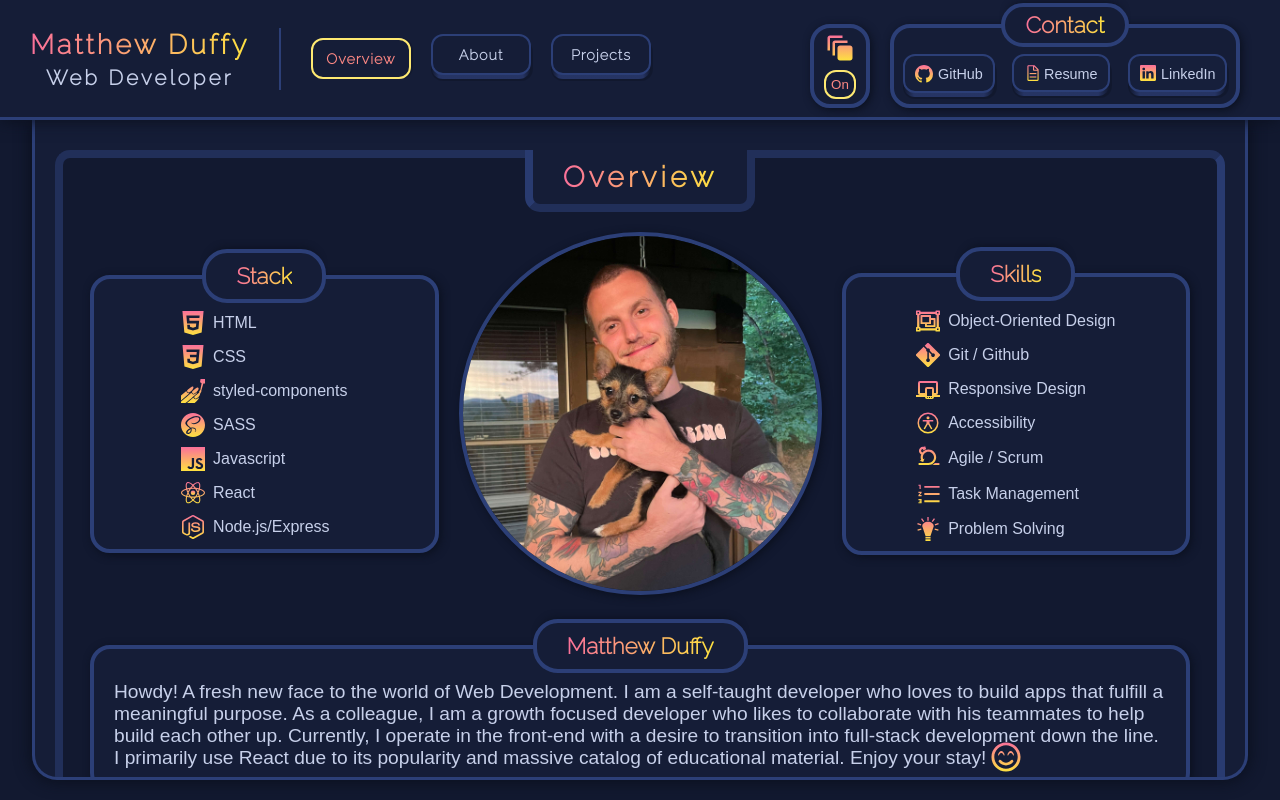
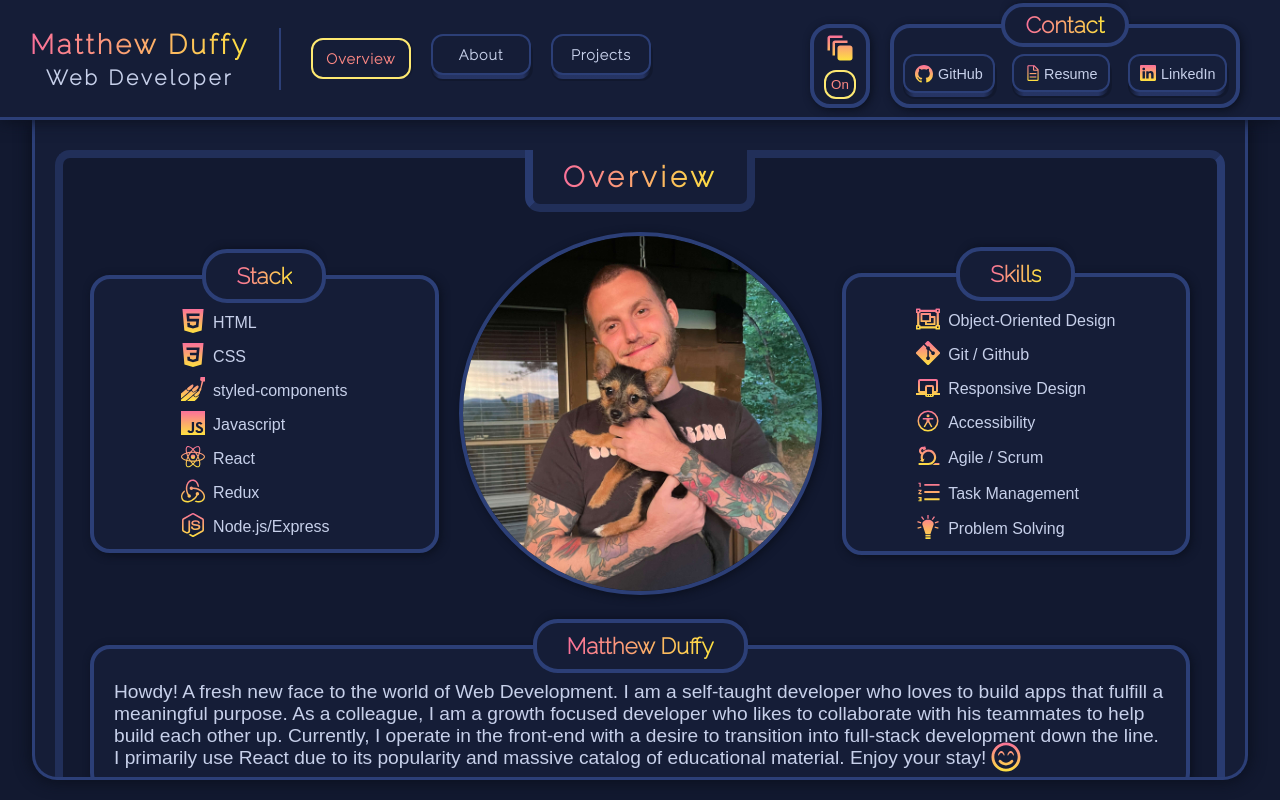
Before and after one commit to mattduff707/my-portfolio, a React (Create React App) app: page / in a window 1280 px wide. Built offline with nearby package versions, Linux system fonts and the light colour scheme; a web font is replaced by a local one.

Commit message:
added redux to overview stack and centered icons with text

```diff
--- a/src/components/body/overview/Stack.js
+++ b/src/components/body/overview/Stack.js
@@ -8,7 +8,7 @@ import JavascriptIcon from '../../../icons/Javascript.js';
 import CssIcon from '../../../icons/Css.js';
 import HtmlIcon from '../../../icons/Html.js';
 import StyledIcon from '../../../icons/Styled.js';
-import SassIcon from '../../../icons/Sass.js';
+import ReduxIcon from '../../../icons/Redux.js';
 import OopIcon from '../../../icons/Oop.js';
 import AccessibilityIcon from '../../../icons/Accessibility';
 import GitIcon from '../../../icons/Git';
@@ -20,6 +20,7 @@ import SolvingIcon from '../../../icons/Solving';
 const Stack = () => {
   const IconStyle = {
     marginRight: '8px',
+    transform: 'translateY(-2px)',
   };
   return (
     <>
@@ -40,16 +41,16 @@ const Stack = () => {
               styled-components
             </StackItem>
             <StackItem>
-              <SassIcon style={IconStyle} />
-              SASS
-            </StackItem>
-            <StackItem>
               <JavascriptIcon style={IconStyle} />
               Javascript
             </StackItem>
             <StackItem>
               <ReactIcon style={IconStyle} />
               React
+            </StackItem>
+            <StackItem>
+              <ReduxIcon style={IconStyle} />
+              Redux
             </StackItem>
             <StackItem>
               <NodeIcon style={IconStyle} />
@@ -82,7 +83,7 @@ const Stack = () => {
               Agile / Scrum
             </StackItem>
             <StackItem>
-              <TasksIcon style={{ marginRight: '6px' }} />
+              <TasksIcon style={{ marginRight: '6px', transform: 'translateY(-2px)' }} />
               Task Management
             </StackItem>
             <StackItem>
--- /dev/null
+++ b/src/icons/Redux.js
@@ -0,0 +1,31 @@
+import React from 'react';
+
+const Redux = ({ className, style }) => {
+  return (
+    <svg
+      aria-hidden="true"
+      role="img"
+      width="24px"
+      height="24px"
+      preserveAspectRatio="xMidYMid meet"
+      viewBox="0 0 24 24"
+      className={className}
+      style={style}
+    >
+      <g fill="none">
+        <path
+          d="M16.63 16.563c.885-.092 1.557-.863 1.527-1.788a1.723 1.723 0 0 0-1.71-1.665h-.062c-.947.03-1.68.832-1.65 1.788c.032.463.215.863.49 1.14c-1.039 2.067-2.627 3.577-5.01 4.841c-1.618.864-3.298 1.172-4.977.956c-1.375-.185-2.444-.802-3.116-1.819c-.977-1.51-1.068-3.145-.244-4.779c.58-1.171 1.497-2.035 2.077-2.466c-.122-.401-.305-1.08-.397-1.573C-.871 14.436-.412 18.814.93 20.88c1.008 1.542 3.054 2.498 5.315 2.498c.61 0 1.221-.062 1.832-.216c3.91-.77 6.872-3.114 8.552-6.598zm5.375-3.823c-2.321-2.744-5.742-4.255-9.651-4.255h-.489a1.677 1.677 0 0 0-1.496-.925h-.062c-.946.031-1.68.833-1.649 1.789c.03.925.794 1.664 1.71 1.664h.062a1.721 1.721 0 0 0 1.496-1.048h.55c2.321 0 4.52.678 6.505 2.004c1.527 1.018 2.627 2.343 3.237 3.947c.52 1.294.49 2.558-.06 3.638c-.856 1.634-2.291 2.528-4.185 2.528c-1.221 0-2.382-.37-2.993-.648a18.07 18.07 0 0 1-1.374 1.11c1.313.617 2.657.956 3.94.956c2.932 0 5.1-1.634 5.925-3.268c.885-1.788.824-4.871-1.466-7.492zM6.49 17.087c.03.925.794 1.665 1.71 1.665h.061c.947-.03 1.68-.832 1.65-1.788a1.723 1.723 0 0 0-1.71-1.665h-.062c-.061 0-.153 0-.214.03c-1.252-2.096-1.771-4.377-1.588-6.844c.122-1.85.733-3.453 1.802-4.779c.886-1.14 2.596-1.695 3.757-1.726c3.237-.062 4.611 4.008 4.703 5.642c.397.092 1.069.308 1.527.462C17.759 3.09 14.706.5 11.773.5C9.025.5 6.49 2.504 5.482 5.464c-1.405 3.946-.489 7.738 1.222 10.729c-.153.216-.245.555-.214.894z"
+          fill="url(#grad)"
+        />
+      </g>
+      <defs>
+        <linearGradient id="grad" x1="0%" y1="0%" x2="0%" y2="100%">
+          <stop offset="0%" style={{ stopColor: ' #fa709a', stopOpacity: '1' }} />
+          <stop offset="100%" style={{ stopColor: '#fee140', stopOpacity: '1' }} />
+        </linearGradient>
+      </defs>
+    </svg>
+  );
+};
+
+export default Redux;
```
